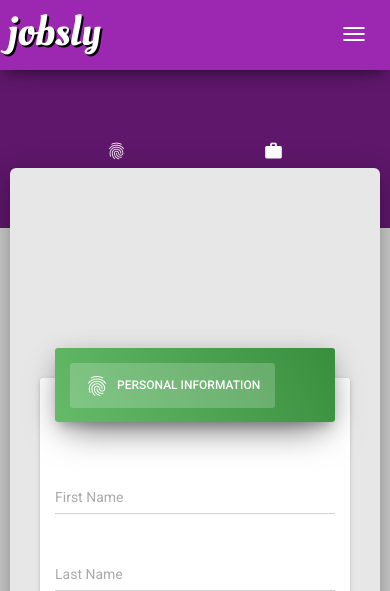
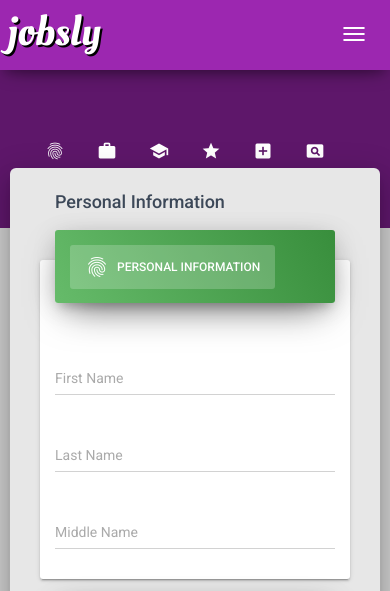
Before and after one commit to rhsantiago/jobsly, a PHP site: page /dashboard/resume.php in a window 390 px wide. Shown: the top 591 px of the page. Run offline with PHP 8.4, Linux system fonts and the light colour scheme; some libraries are stand-ins or nearby versions.

Commit message:
42. mobile problem not fixed

```diff
--- a/dashboard/css/media.css
+++ b/dashboard/css/media.css
@@ -1,16 +1,30 @@
 @media screen and (min-width: 300px) {
          .landing-page .header {
-          height: 31vh !important;
+          height: 35vh !important;
           min-height: 20vh;
         }
 
          .margin-top-title {
             margin-top: -65px !important;
         }
+        .submenufont{
+            display: none;
+        }
 
         h2.title {
-          margin-bottom: -140px;
+          margin-bottom: -150px;
+          font-size: 18px;
         }
+
+        .nav-pills > li i {
+          font-size: 20px;
+          padding: 2px 0 !important;
+        }
+        .nav-pills > li > a {
+          min-width: 10px;
+
+        }
+
 
 }
 
@@ -92,14 +106,34 @@
 
 }
 
-@media screen and (min-width: 990px) {
+@media screen
+    and (min-device-width: 1366px)
+    and (min-device-height: 768px)
+    and (-webkit-min-device-pixel-ratio: 1) {
         .landing-page .header {
-          height: 28vh !important;
+          height: 34vh !important;
+        }
+
+        .material-icons.md-24 {
+            font-size: 36px !important;
         }
 
         .margin-top-title {
-            margin-top: -85px !important;
+            margin-top: -90px !important;
         }
+        .submenufont{
+            display: block;
+        }
+        h2.title {
+          margin-bottom: -150px;
+          font-size: 36px;
+        }
+
+        .nav-pills > li i {
+          font-size: 28px;
+          padding: 2px 0 !important;
+        }
+
 }
 
 
@@ -122,17 +156,22 @@
 
 }
 
-@media screen and (min-device-width: 1920px)
+@media screen
+    and (min-device-width: 1920px)
     and (min-device-height: 1080px)
     and (-webkit-min-device-pixel-ratio: 1) {
        .landing-page .header {
-          height: 20vh !important;
+          height: 24vh !important;
        }
 
         .margin-top-title {
             margin-top: -160px !important;
         }
 
+        .material-icons.md-24 {
+            font-size: 36px !important;
+        }
+
         .section {
           padding: 10px 0;
         }
--- a/dashboard/pinfo-form.php
+++ b/dashboard/pinfo-form.php
@@ -5,7 +5,7 @@
                        <!--     <img  src="https://lh5.ggpht.com/NFYFP2H9CCP50vAQNLa7AtCj_mbbYmOzY978fZqd31oL5qOdvXgxU3KW8ek2VgvIOvTqWY0=w728"
                                  alt="user">
                         -->
-                             <h2 class="title hidden">Personal Information</h2>
+                             <h2 class="title">Personal Information</h2>
                         </div>
 
                 <div class="section  section-landing">
@@ -23,7 +23,7 @@
                                                             <li class="active">
                                                                 <a href="#profile" data-toggle="tab">
                                                                     <i class="material-icons">fingerprint</i>
-                                                                    Personal Information
+                                                                   Personal Information
                                                                 </a>
                                                             </li>
                                                         </ul>
--- a/dashboard/resume.php
+++ b/dashboard/resume.php
@@ -38,49 +38,54 @@
                 <div class="row-fluid">
 					<div class="col-md-11 margin-top-title col-md-offset-1">
                         <div class="row-fluid">
+
                             <div id="resumesb">
                                 <ul class="nav nav-pills nav-pills-info"  role="tablist">
                                     <li id="p1">
                                         <a href="#pinfo" id="#pinfo" role="tab" data-toggle="tab" data-container="body">
                                             <i class="material-icons">fingerprint</i>
-                                            Personal Information
+                                            <span class="submenufont"> Personal Information</span>
                                         </a>
                                     </li>
                                     <li id="w2">
                                         <a href="#workexp" id="#workexp" role="tab" data-toggle="tab" data-container="body">
                                             <i class="material-icons">work</i>
-                                            Work Experience
+                                            <span class="submenufont">Work Experience</span>
                                         </a>
                                     </li>
                                     <li id="e3">
                                         <a href="#etrain" role="tab" data-toggle="tab" data-container="body">
                                             <i class="material-icons">school</i>
-                                            Education and Training
+                                            <span class="submenufont">Education and Training</span>
                                         </a>
                                     </li>
                                     <li id="s4">
                                         <a href="#skills" role="tab" data-toggle="tab" data-container="body">
                                             <i class="material-icons">star</i>
-                                            Skills
+                                            <span class="submenufont">Skills</span>
                                         </a>
                                     </li>
                                     <li id="a5">
                                         <a href="#ainfo" role="tab" data-toggle="tab" data-container="body">
                                             <i class="material-icons">add_box</i>
-                                            Additional Information
+                                            <span class="submenufont">Additional Information</span>
                                         </a>
                                     </li>
                                     <li id="p6">
                                         <a href="#pres" role="tab" data-toggle="tab" data-container="body">
                                             <i class="material-icons">pageview</i>
-                                            Preview Resume
+                                            <span class="submenufont">Preview Resume</span>
                                         </a>
                                     </li>
                                 </ul>
                             </div>
-                            <!--
+
+
+
+                         <!--
+                         <div id="submenusmall">
                             <div class="col-md-1 col-sm-1 col-xs-1"> </div>
-                         <div class="col-md-1 col-sm-1 col-xs-1">
+                         <div  class="col-md-1 col-sm-1 col-xs-1">
                            <a class="submenu" onclick="openNav()" data-toggle="tooltip" data-placement="top" title="Open Main Menu" data-container="body"><i class="material-icons md-24">dashboard</i></a>
                         </div>
                         <div class="col-md-1 col-sm-1 col-xs-1">
@@ -101,7 +106,8 @@
                         <div class="col-md-1 col-sm-1 col-xs-1 ">
                              <a class="submenu" data-toggle="tooltip" data-placement="top" title="Preview Resume" data-container="body"><i class="material-icons md-24">pageview</i></a>
                         </div>
-                            -->
+                            </div>
+        -->
 	                 </div>
                 </div>
             </div>
--- a/dashboard/wexp-form.php
+++ b/dashboard/wexp-form.php
@@ -5,7 +5,7 @@
                        <!--     <img  src="https://lh5.ggpht.com/NFYFP2H9CCP50vAQNLa7AtCj_mbbYmOzY978fZqd31oL5qOdvXgxU3KW8ek2VgvIOvTqWY0=w728"
                                  alt="user">
                         -->
-                             <h2 class="title hidden">Work Experience</h2>
+                             <h2 class="title">Work Experience</h2>
                         </div>
 
                 <div class="section  section-landing">
```
Also changed, not shown: dashboard/js/resume.js (+40 -5 lines), dashboard/img/ad1.jpg (added), dashboard/js/bootstrap-datepicker.js.
